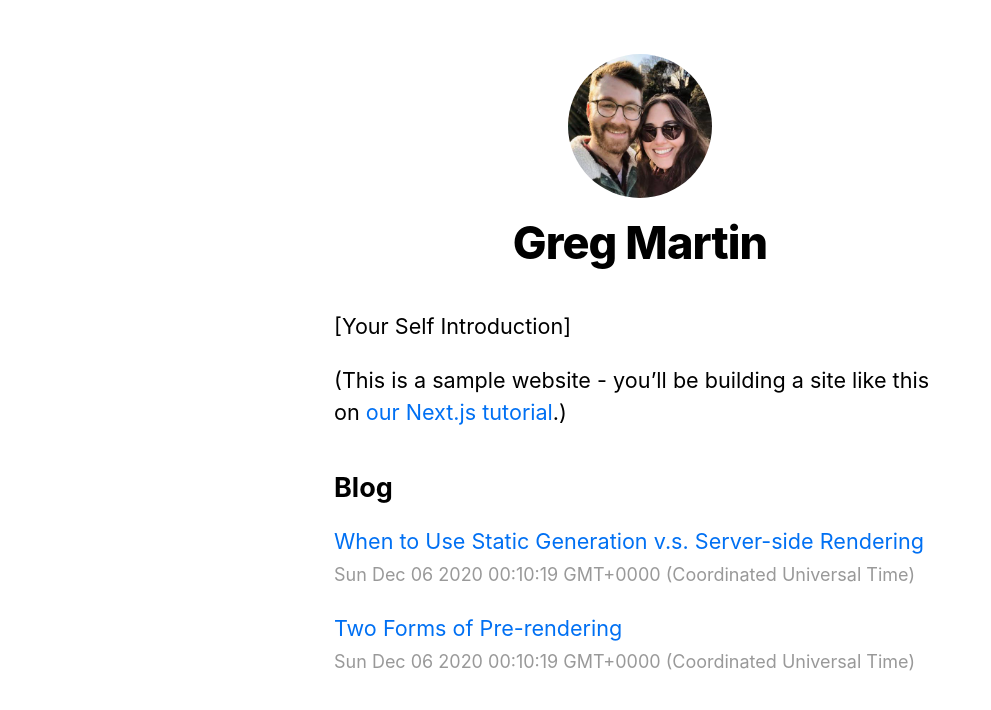
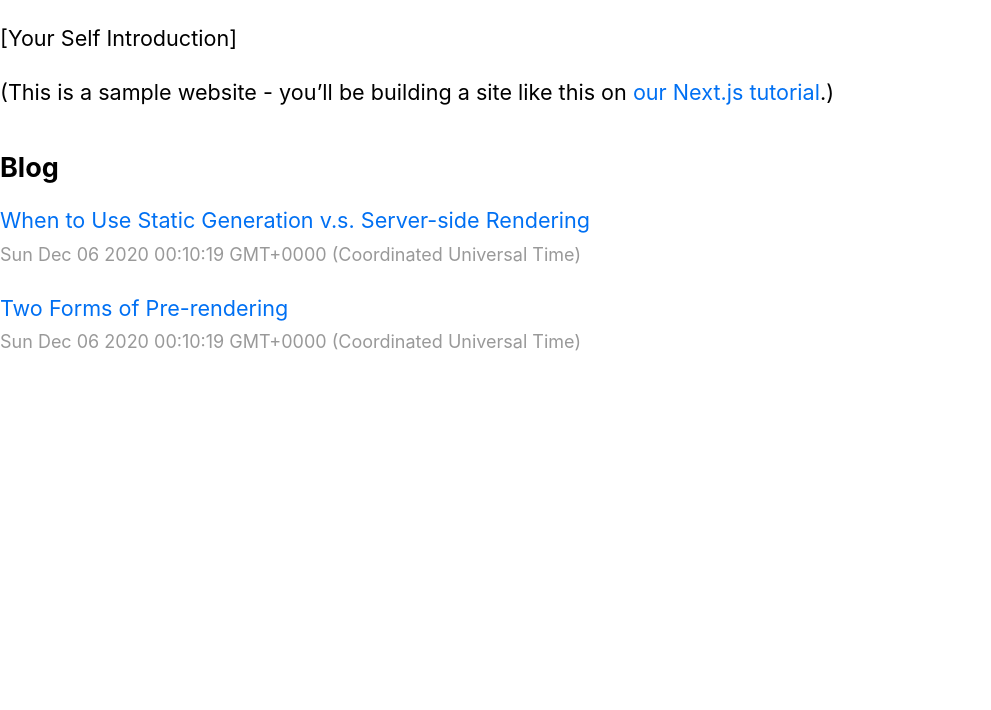
Before and after one commit to GregM1991/react-portfolio, a Next.js app: page / in a window 1280 px wide. Shown: the top 710 px of the page, without its empty margins (0-991 px from the left). Built offline with nearby package versions, Linux system fonts and the light colour scheme.

Commit message:
Commencement of Portfolio site

```diff
--- a/components/layout.jsx
+++ /dev/null
@@ -1,66 +0,0 @@
-import Head from "next/head"
-import styles from "./layout.module.css"
-import utilStyles from "../styles/utils.module.css"
-import Link from "next/link"
-
-const name = "Greg Martin"
-export const siteTitle = "Next.js Sample Website"
-
-const Layout = ({ children, home }) => (
-  <div className={styles.container}>
-    <Head>
-      <link rel="icon" href="/favicon.ico" />
-      <meta
-        name="description"
-        content="Learn how to build a personal website using Next.js"
-      />
-      <meta
-        property="og:image"
-        content={`https://og-image.now.sh/${encodeURI(
-          siteTitle
-        )}.png?theme=light&md=0&fontSize=75px&images=https%3A%2F%2Fassets.vercel.com%2Fimage%2Fupload%2Ffront%2Fassets%2Fdesign%2Fnextjs-black-logo.svg`}
-      />
-      <meta name="og:title" content={siteTitle} />
-      <meta name="twitter:card" content="summary_large_image" />
-    </Head>
-    <header className={styles.header}>
-      {home ? (
-        <>
-          <img
-            src="/images/profile.jpg"
-            className={`${styles.headerHomeImage} ${utilStyles.borderCircle}`}
-            alt={name}
-          />
-          <h1 className={utilStyles.heading2Xl}>{name}</h1>
-        </>
-      ) : (
-        <>
-          <Link href="/">
-            <a>
-              <img
-                src="/images/profile.jpg"
-                className={`${styles.headerImage} ${utilStyles.borderCircle}`}
-                alt={name}
-              />
-            </a>
-          </Link>
-          <h2 className={utilStyles.headingLg}>
-            <Link href="/">
-              <a className={utilStyles.colorInherit}>{name}</a>
-            </Link>
-          </h2>
-        </>
-      )}
-    </header>
-    <main>{children}</main>
-    {!home && (
-      <div className={styles.backToHome}>
-        <Link href="/">
-          <a>← Back to home</a>
-        </Link>
-      </div>
-    )}
-  </div>
-)
-
-export default Layout
--- a/components/layout.module.css
+++ /dev/null
@@ -1,25 +0,0 @@
-.container {
-  max-width: 36rem;
-  padding: 0 1rem;
-  margin: 3rem auto 6rem;
-}
-
-.header {
-  display: flex;
-  flex-direction: column;
-  align-items: center;
-}
-
-.headerImage {
-  width: 6rem;
-  height: 6rem;
-}
-
-.headerHomeImage {
-  width: 8rem;
-  height: 8rem;
-}
-
-.backToHome {
-  margin: 3rem 0 0;
-}
--- a/pages/index.js
+++ b/pages/index.js
@@ -1,5 +1,4 @@
 import Head from "next/head"
-import Layout, { siteTitle } from "../components/layout"
 import utilStyles from "../styles/utils.module.css"
 import Link from "next/link"
 
@@ -16,9 +15,9 @@ export async function getStaticProps() {
 
 export default function Home({ allPostsData }) {
   return (
-    <Layout home>
+    <>
       <Head>
-        <title>{siteTitle}</title>
+        <title>Greg's Portfolio Site</title>
       </Head>
       <section className={utilStyles.headingMd}>
         <p>[Your Self Introduction]</p>
@@ -43,6 +42,6 @@ export default function Home({ allPostsData }) {
           ))}
         </ul>
       </section>
-    </Layout>
+    </>
   )
 }
--- a/pages/posts/[id].jsx
+++ b/pages/posts/[id].jsx
@@ -1,4 +1,3 @@
-import Layout from "../../components/layout"
 import { getAllPostIds, getPostData } from "../../lib/posts"
 import Head from "next/head"
 import Date from "../../components/date"
@@ -6,7 +5,7 @@ import utilStyles from "../../styles/utils.module.css"
 
 export default function Post({ postData }) {
   return (
-    <Layout>
+    <>
       <Head>
         <title>{postData.title}</title>
       </Head>
@@ -17,7 +16,7 @@ export default function Post({ postData }) {
         </div>
         <div dangerouslySetInnerHTML={{ __html: postData.contentHtml }} />
       </article>
-    </Layout>
+    </>
   )
 }
 
```
Also changed, not shown: components/Nav/index.jsx (added, +7 -0 lines).
